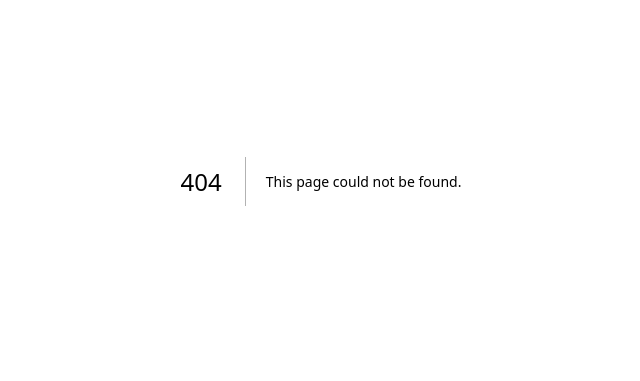
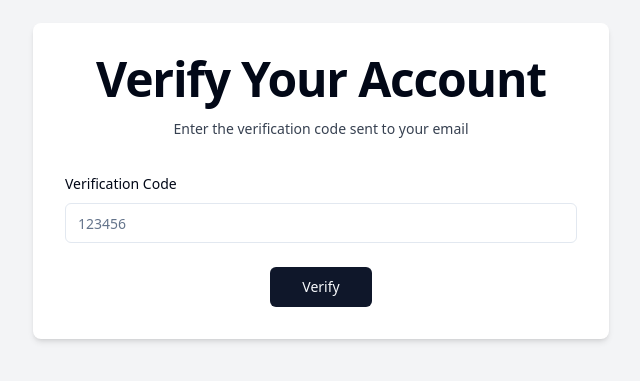
Before and after one commit to Zeethx/SecretNotes, a Next.js app: page /verify/1 in a window 1280 px wide. Before the commit this address had no page. Shown: the part 219-600 px from the top of the page, without its empty margins (319-959 px from the left). Built offline with nearby package versions, Linux system fonts and the light colour scheme.

Commit message:
Built signup and verification UI

```diff
--- a/emails/VerificationEmail.tsx
+++ b/emails/VerificationEmail.tsx
@@ -50,14 +50,14 @@ import {
               If you did not request this code, please ignore this email.
             </Text>
           </Row>
-          {/* <Row>
+          <Row>
             <Button
               href={`http://localhost:3000/verify/${username}`}
               style={{ color: '#61dafb' }}
             >
               Verify here
             </Button>
-          </Row> */}
+          </Row>
         </Section>
       </Html>
     );
--- a/src/app/(auth)/sign-up/page.tsx
+++ b/src/app/(auth)/sign-up/page.tsx
@@ -15,11 +15,12 @@ import { Input } from "@/components/ui/input";
 import { Button } from "@/components/ui/button";
 import { Loader2 } from "lucide-react";
 
-function page() {
+function Page() {
     const [username, setUsername] = useState("");
     const [usernameMessage, setUsernameMessage] = useState("");
     const [isCheckingUsername, setIsCheckingUsername] = useState(false);
     const [isSubmitting, setIsSubmitting] = useState(false);
+    const [isClient, setIsClient] = useState(false);
 
     const debounced = useDebounceCallback(setUsername, 300);
 
@@ -35,6 +36,10 @@ function page() {
             password: "",
         },
     });
+
+    useEffect(() => {
+        setIsClient(true);
+    }, []);
 
     useEffect(() => {
         const checkUniqueUsername = async () => {
@@ -60,14 +65,14 @@ function page() {
         checkUniqueUsername();
     }, [username]);
 
-    const onSubmit = async (data:z.infer<typeof signUpSchema>) => {
+    const onSubmit = async (data: z.infer<typeof signUpSchema>) => {
         setIsSubmitting(true);
         try {
-        const response = await axios.post<ApiResponse>('/api/sign-up', data);
+            const response = await axios.post<ApiResponse>('/api/signup', data);
             toast({
                 title: response.data ? 'Success' : 'Error',
                 description: response.data.message,
-        })
+            });
             router.replace(`/verify/${username}`);
             setIsSubmitting(false);
         } catch (error) {
@@ -78,8 +83,13 @@ function page() {
                 title: "Error",
                 description: errorMessage,
                 variant: "destructive"
-        })
+            });
+            setIsSubmitting(false);
         }
+    };
+
+    if (!isClient) {
+        return null;
     }
 
     return (
@@ -146,7 +156,7 @@ function page() {
                                         <>
                                             <Loader2 className="mr-2 h-4 w-4 animate-spin" /> Please wait...
                                         </>
-                ) : ( 'Sign Up' )
+                                    ) : ('Sign Up')
                                 }
                             </Button>
                         </div>
@@ -162,7 +172,7 @@ function page() {
                 </div>
             </div>
         </div>
-    )
+    );
 }
 
-export default page;
+export default Page;
--- /dev/null
+++ b/src/app/(auth)/verify/[username]/page.tsx
@@ -0,0 +1,84 @@
+"use client"
+import React from 'react'
+import { useRouter, useParams } from 'next/navigation'
+import { useToast } from '@/components/ui/use-toast';
+import { useForm } from 'react-hook-form';
+import { Form } from '@/components/ui/form';
+import * as z from 'zod';
+import { zodResolver } from '@hookform/resolvers/zod';
+import { verifySchema } from '@/schemas/verifySchema';
+import axios, {AxiosError} from 'axios';
+import { ApiResponse } from '@/types/ApiResponse';
+import { FormField, FormItem, FormLabel, FormMessage, FormControl } from '@/components/ui/form';
+import { Input } from '@/components/ui/input';
+import { Button } from '@/components/ui/button';
+
+function verifyAccount() {
+    const router = useRouter();
+    const params = useParams<{ username: string }>();
+    const {toast} = useToast();
+
+    const form = useForm<z.infer<typeof verifySchema>>({
+        resolver: zodResolver(verifySchema),
+
+    });
+
+    const onSubmit = async (data: z.infer<typeof verifySchema>) => {
+        try {
+            const response = await axios.post <ApiResponse>('/api/verify-code', {
+                username: params.username,
+                verificationCode: data.verificationCode
+            });
+
+            toast({
+                title: "Success",
+                description: response.data.message,
+            });
+
+            router.replace('/sign-in');
+
+        } catch (error) {
+            console.error("User verification error", error);
+            const axiosError = error as AxiosError<ApiResponse>;
+            let errorMessage = axiosError.response?.data.message || "Error verifying user";
+            toast({
+                title: "Signup Failed",
+                description: errorMessage,
+                variant: "destructive"
+            });
+        }
+    }
+
+    return (
+        <div className="flex justify-center items-center min-h-screen bg-gray-100">
+            <div className="w-full max-w-xl p-8 space-y-8 bg-white rounded-lg shadow-md">
+            <div className='text-center'>
+                <h1 className='text-4xl font-extrabold tracking-tight lg:text-5xl mb-4'>Verify Your Account</h1>
+                <p className='text-sm text-gray-700'>Enter the verification code sent to your email</p>
+            </div>
+            <Form {...form}>
+                <form onSubmit={form.handleSubmit(onSubmit)} className='space-y-6'>
+                <FormField
+                    control={form.control}
+                    name="verificationCode"
+                    render={({ field }) => (
+                        <FormItem>
+                        <FormLabel>Verification Code</FormLabel>
+                        <FormControl>
+                            <Input placeholder="123456" {...field} />
+                        </FormControl>
+                        <FormMessage />
+                        </FormItem>
+                    )}
+                    />
+                    <div className='flex justify-center'>
+                    <Button type="submit" className='px-8'>Verify</Button>
+                    </div>
+                </form>
+            </Form>
+            </div>
+        </div>
+  )
+}
+
+export default verifyAccount
--- a/src/app/api/auth/[...nextauth]/options.ts
+++ b/src/app/api/auth/[...nextauth]/options.ts
@@ -67,7 +67,7 @@ export const authOptions: NextAuthOptions = {
     pages : {
         signIn : '/signin'
     },
-    secret : process.env.NEXT_SECRET,
+    secret : process.env.NEXTAUTH_SECRET,
     session : {
         strategy : 'jwt'
     }
--- a/src/helpers/sendVerificationEmail.ts
+++ b/src/helpers/sendVerificationEmail.ts
@@ -9,7 +9,6 @@ export async function sendVerificationEmail(
 ): Promise<ApiResponse> {
     try {
         const emailContent = VerificationEmail({username, otp:verificationCode});
-
         await resend.emails.send({
             from: 'onboarding@resend.dev',
             to: email,
--- a/src/middleware.ts
+++ b/src/middleware.ts
@@ -1,24 +1,30 @@
 import { NextRequest, NextResponse } from "next/server";
-import { getToken } from 'next-auth/jwt';
-export { default } from 'next-auth/middleware';
+import { getToken } from "next-auth/jwt";
+export { default } from "next-auth/middleware";
 
 export const config = {
-  matcher: ['/dashboard/:path*', '/signin', '/signup', '/', '/verify/:path*'],
+  matcher: ["/dashboard/:path*", "/sign-in", "/sign-up", "/", "/verify/:path*"],
 };
 
 export async function middleware(request: NextRequest) {
-  const token = await getToken({ req: request,secret : process.env.NEXT_SECRET });
+  const token = await getToken({ req: request });
   const url = request.nextUrl;
-  console.log('token',token)
-
-  if(token && (url.pathname.startsWith('/signin')|| url.pathname.startsWith('/signup'))){
-    return NextResponse.redirect(new URL('/dashboard', request.url));
+  console.log("token", token);
+  // Redirect to dashboard if the user is already authenticated
+  // and trying to access sign-in, sign-up, or home page
+  if (
+    token &&
+    (url.pathname.startsWith("/sign-in") ||
+      url.pathname.startsWith("/sign-up") ||
+      url.pathname.startsWith("/verify") ||
+      url.pathname === "/")
+  ) {
+    return NextResponse.redirect(new URL("/dashboard", request.url));
   }
 
-  if (!token && (url.pathname.startsWith('/dashboard') || url.pathname.startsWith("/u"))) {
-    return NextResponse.redirect(new URL('/signin', request.url));
+  if (!token && url.pathname.startsWith("/dashboard")) {
+    return NextResponse.redirect(new URL("/sign-in", request.url));
   }
-
 
   return NextResponse.next();
 }
--- a/src/schemas/verifySchema.ts
+++ b/src/schemas/verifySchema.ts
@@ -1,5 +1,5 @@
 import {z} from 'zod';
 
 export const verifySchema = z.object({
-    code: z.string().length(6, 'Verification code must have 6 digits'),
+    verificationCode: z.string().length(6, 'Verification code must have 6 digits'),
 });
```
Lines whose indentation alone changed are shown as unchanged.
